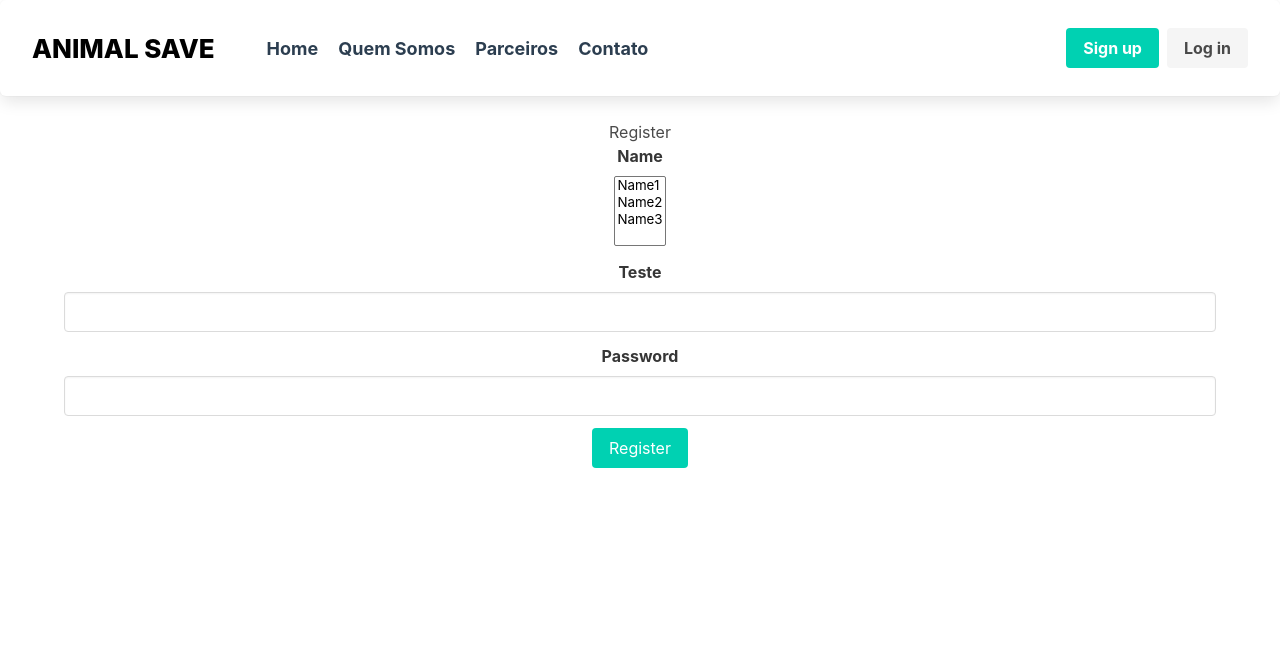
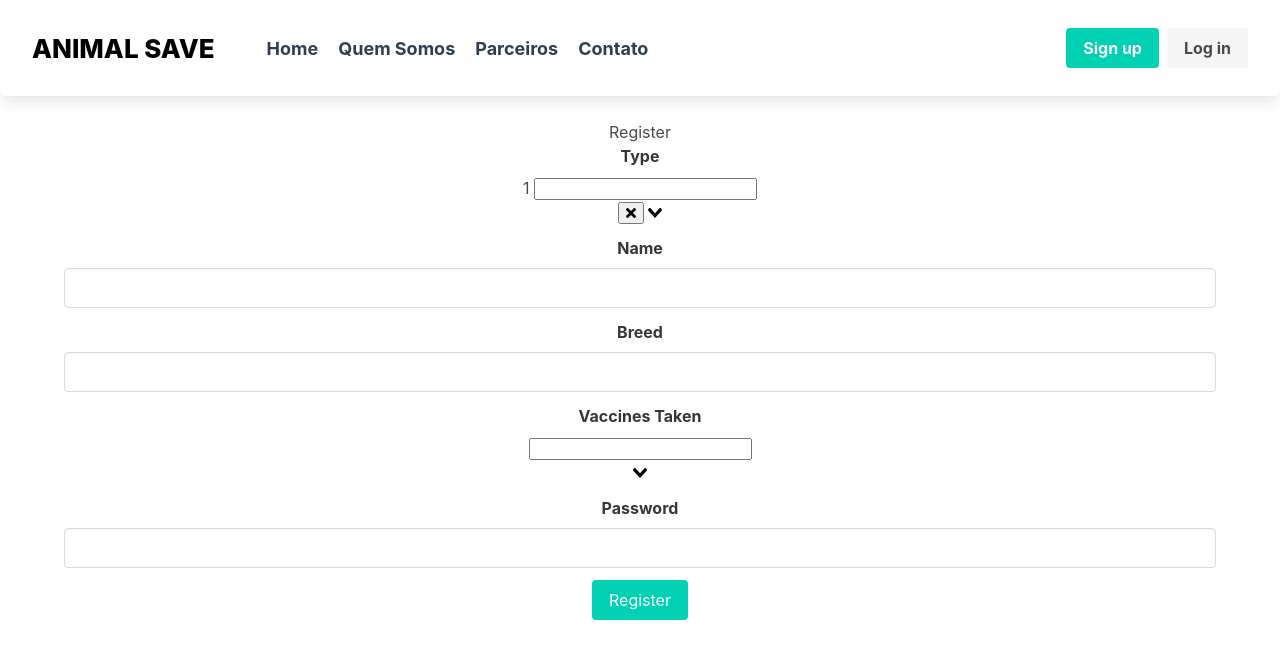
Before and after one commit to renanmontanopaz/animal-save-view, a Vue app: page /register-animal in a window 1280 px wide. Shown: the top 658 px of the page. Built offline with nearby package versions, Linux system fonts and the light colour scheme.

Commit message:
Adicionados campo com drop-down com seleção de multiplas opções e um com apenas uma opção podendo ser marcada por vez.

```diff
--- a/src/views/Protetora/RegisterAnimals.vue
+++ b/src/views/Protetora/RegisterAnimals.vue
@@ -1,19 +1,25 @@
 <template>
   <div class="container">
-    <h1>Register</h1>
+    <h2>Register</h2>
     <form @submit.prevent="onSubmit">
       <div class="field">
-        <label class="label">Name</label>
-        <select v-model="animal.selectedNames" multiple>
-          <option v-for="name in animal.names" :key="name" :value="name">
-            {{ name }}
-          </option>
-        </select>
+        <label class="label">Type</label>
+        <v-select v-model="animal.type" :options="animalTypes"></v-select>
       </div>
 
       <div class="field">
-        <label class="label">Teste</label>
-        <input class="input" type="email" v-model="animal.email">
+        <label class="label">Name</label>
+        <input class="input" type="text" v-model="animal.name">
+      </div>
+
+      <div class="field">
+        <label class="label">Breed</label>
+        <input class="input" type="text" v-model="animal.breed">
+      </div>
+
+      <div class="field">
+        <label class="label">Vaccines Taken</label>
+        <v-select v-model="animal.selectedVaccines" :options="animal.vaccines" multiple></v-select>
       </div>
 
       <div class="field">
@@ -28,19 +34,32 @@
 
 <script lang="ts">
 import { Component, Vue } from 'vue-property-decorator';
+import vSelect from 'vue-select';
+import { AnimalType } from '@/model/enum/AnimalType';
 
 interface Animal {
-  names: string[];
-  selectedNames: string[];
+  type: AnimalType;
+  name: string;
+  breed: string;
+  vaccines: string[];
+  selectedVaccines: string[];
   email: string;
   password: string;
 }
 
-@Component
+@Component({
+  components: {
+    vSelect,
+  }
+})
 export default class Register extends Vue {
+  public animalTypes = Object.values(AnimalType);
   public animal: Animal = {
-    names: ['Name1', 'Name2', 'Name3'],
-    selectedNames: [],
+    type: AnimalType.CACHORRO,  // Default type
+    name: '',
+    breed: '',
+    vaccines: ['Raiva', 'Parvovirose Canina', 'Cinomose', 'Hepatite Canina'],
+    selectedVaccines: [],
     email: '',
     password: '',
   }
@@ -51,3 +70,7 @@ export default class Register extends Vue {
   }
 }
 </script>
+
+<style scoped>
+@import "vue-select/dist/vue-select.css";
+</style>
```
